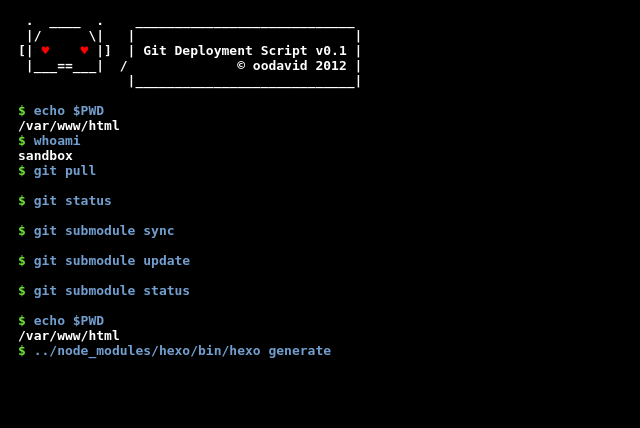
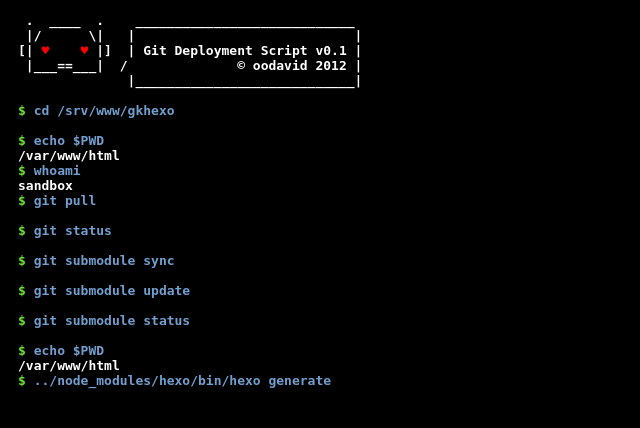
Before and after one commit to glebis/glebkalinin.ru, a PHP site: page /deerploy.php in a window 1280 px wide. Shown: the top 428 px of the page, without its empty margins (0-640 px from the left). Run offline with PHP 8.4, Linux system fonts and the light colour scheme.

Commit message:
Update deerploy script

```diff
--- a/themes/gk/source/deerploy.php
+++ b/themes/gk/source/deerploy.php
@@ -9,6 +9,7 @@
 
 	// The commands
 	$commands = array(
+		'cd /srv/www/gkhexo',
 		'echo $PWD',
 		'whoami',
 		'git pull',
```
